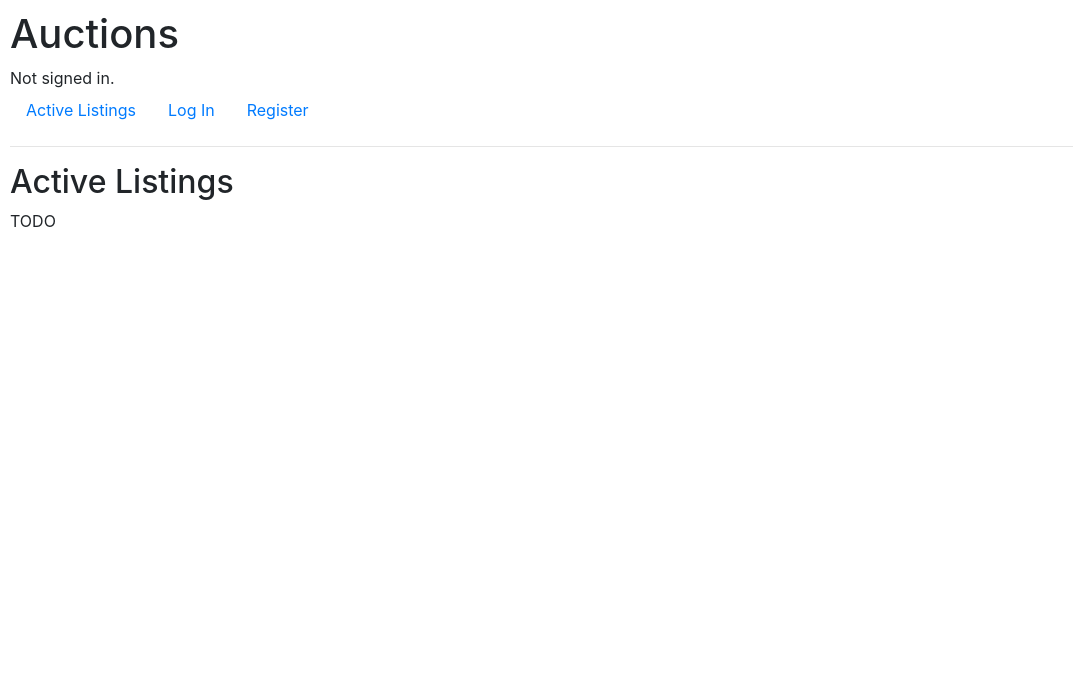
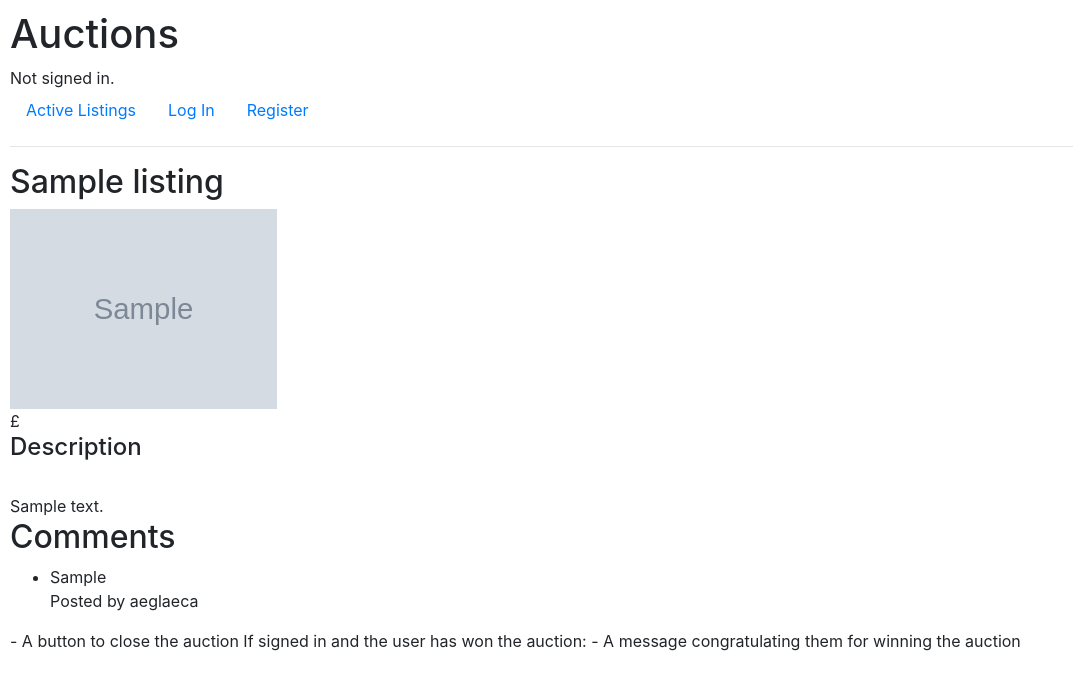
Before and after one commit to JessWhitney/ccs50_commerce, a Django app: page /listing/1 in a window 1280 px wide. Shown: the top 690 px of the page, without its empty margins (0-1073 px from the left). Run offline with Django 3.2, Linux system fonts and the light colour scheme; data comes from the database, SQL or seed files in the repository; tables that the repository leaves empty hold one stand-in row (values such as "Sample post"); grey boxes marked "Sample" are stand-in pictures; some libraries are stand-ins or nearby versions.

Commit message:
Adds basic information to listing page

```diff
--- a/auctions/templates/auctions/categories.html
+++ b/auctions/templates/auctions/categories.html
@@ -1,7 +1,7 @@
 {% extends "auctions/layout.html" %}
 
 {% block body %}
-    <h2>Active Listings</h2>
+<h2>Categories</h2>
 
-    TODO
+TODO
 {% endblock %}
--- a/auctions/templates/auctions/index.html
+++ b/auctions/templates/auctions/index.html
@@ -5,9 +5,8 @@
 
 <ul class="listings_small">
     {% for listing in listings %}
-    Item: {{listing.title}} <a class="listing_link" href="{% url 'listing' id=listing.id %}">Link!</a> <br>
+    Item: {{listing.title}} <a class="listing_link" href="{% url 'listing' listing_id=listing.id %}">Link!</a> <br>
     Description: {{listing.description}} <br>
-    Price: {{listing.price}} <br>
     Photo: {{listing.photo}} <br>
     {% endfor %}
 </ul>
--- a/auctions/templates/auctions/listing.html
+++ b/auctions/templates/auctions/listing.html
@@ -1,7 +1,64 @@
 {% extends "auctions/layout.html" %}
 
 {% block body %}
-    <h2>Active Listings</h2>
+<div class="main_listing">
+    <div class="listing_title">
+        <h2>{{listing.title}}</h2>
+    </div>
+    <div class="listing_photo">
+        <img src="{{listing.photo}}" height="200px" alt="{{listing.title}}">
+    </div>
+    <div class="listing_rhs">
+        {% if user.is_authenticated and user == listing.seller %}
+        <button>Close listing</button>
+        {% endif %}
+        <div class="listing_price">
+            £ {{listing.price.bid}}
+        </div>
+        <div class="listing_details">
+            <h4>Description</h4> <br>
+            {{listing.description}}
+        </div>
+    </div>
 
-    TODO
+
+    {% if user.is_authenticated %}
+    <button> Bid</button>
+    <button>Add to watchlist!</button>
+    {% endif %}
+
+    <div class="comments_section">
+        <h2> Comments </h2>
+
+        {% if user.is_authenticated %}
+        <form action="" method="POST">
+            {% csrf_token %}
+            <div>
+                <label>Add comments</label>
+                <input type="text" placeholder="Add Comment Here">
+                <button type="submit">Post</button>
+            </div>
+        </form>
+        {% endif %}
+
+        {% if comments %}
+        <ul>
+            {% for comment in comments %}
+            <li>
+                {{ comment.what }} <br>
+                Posted by {{ comment.who }}
+            </li>
+            {% endfor %}
+        </ul>
+        {% else %}
+        <p>No comments</p>
+        {% endif %}
+    </div>
+
+
+</div>
+
+- A button to close the auction
+If signed in and the user has won the auction:
+- A message congratulating them for winning the auction
 {% endblock %}
--- a/auctions/templates/auctions/new_listing.html
+++ b/auctions/templates/auctions/new_listing.html
@@ -1,7 +1,7 @@
 {% extends "auctions/layout.html" %}
 
 {% block body %}
-    <h2>Active Listings</h2>
+<h2>New Listing</h2>
 
-    TODO
+TODO
 {% endblock %}
--- a/auctions/urls.py
+++ b/auctions/urls.py
@@ -8,7 +8,7 @@
     path("logout", views.logout_view, name="logout"),
     path("register", views.register, name="register"),
     # make views for following
-    path("listing/<int:id>", views.listing, name="listing"),
+    path("listing/<int:listing_id>", views.listing, name="listing"),
     path("categories", views.categories, name="categories"),
     path("watchlist", views.watchlist, name="watchlist"),
     path("newListing", views.new_listing, name="new_listing"),
--- a/auctions/views.py
+++ b/auctions/views.py
@@ -68,16 +68,34 @@
         return render(request, "auctions/register.html")
 
 
-def listing(request, id):
-    listing = Listings.objects.filter(id=id)
-    return render(request, "auctions/listing.html")
+def listing(request, listing_id):
+    try:
+        listing = Listings.objects.get(pk=listing_id)
+    except Listings.DoesNotExist:
+        return HttpResponseRedirect(reverse("index"))
+    is_watchlist = request.user in listing.watchlist.all()
+    comments = Comments.objects.filter(where=listing)
+    is_seller = request.user.username == listing.seller.username
+    return render(
+        request,
+        "auctions/listing.html",
+        {
+            "listing": listing,
+            "is_watchlist": is_watchlist,
+            "comments": comments,
+            "is_seller": is_seller,
+        },
+    )
 
 
 def categories(request):
-    return render(request, "auctions/categories.html")
+    categories = Categories.objects.all()
+    return render(request, "auctions/categories.html", {"categories": categories})
 
 
 def watchlist(request):
+    # Add something to specify the user here
+    # Import the watchlist of that user
     return render(request, "auctions/watchlist.html")
 
 
```
Also changed, not shown: auctions/templates/auctions/watchlist.html (+6 -2 lines).
